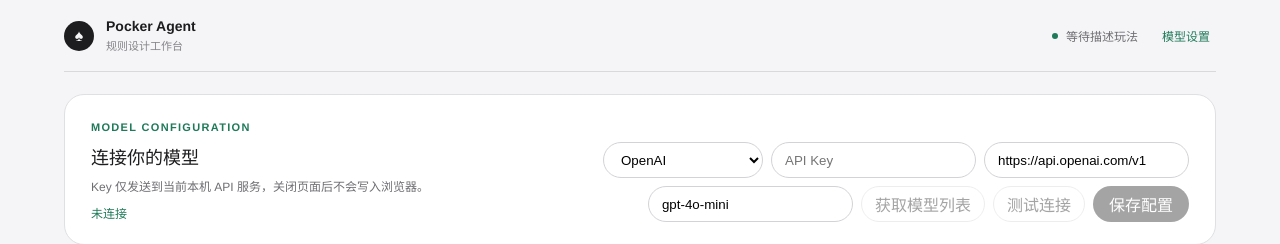
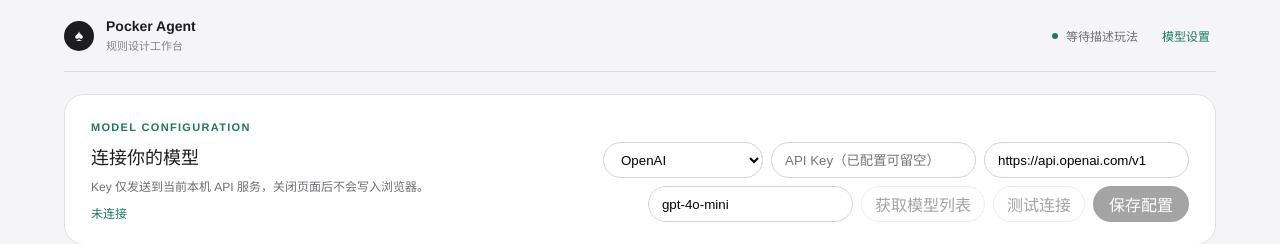
Before and after one commit to REI-330/pocker-agent, a React (Vite) app in the folder frontend/: page / in a window 1280 px wide. Both pictures are taken after a click on the button "模型设置". Shown: the top 244 px of the page. Built offline with nearby package versions, Linux system fonts and the light colour scheme; no server answers.

Commit message:
Fix provider presets and reuse configured model

```diff
--- a/frontend/src/main.tsx
+++ b/frontend/src/main.tsx
@@ -63,11 +63,12 @@ function App() {
     if (value === 'OpenAI') setBaseUrl('https://api.openai.com/v1')
     if (value === 'DeepSeek') setBaseUrl('https://api.deepseek.com/v1')
     if (value === 'Gemini') setBaseUrl('https://generativelanguage.googleapis.com/v1beta/openai')
+    if (value === 'APIPATHS') setBaseUrl('https://apipaths.com/v1')
     if (value === 'Custom') setBaseUrl('')
   }
 
   async function loadModels() {
-    if (!apiKey.trim() || busy) return
+    if ((!apiKey.trim() && connectionState === '未连接') || busy) return
     setBusy(true); setError('')
     try {
       const response = await fetch(`${API}/api/agent/models`, { method: 'POST', headers: {'Content-Type':'application/json'}, body: JSON.stringify({ api_key: apiKey, base_url: baseUrl }) })
@@ -79,7 +80,7 @@ function App() {
   }
 
   async function testConnection() {
-    if (!apiKey.trim() || busy) return
+    if ((!apiKey.trim() && connectionState === '未连接') || busy) return
     setBusy(true); setError('')
     try {
       const response = await fetch(`${API}/api/agent/test-connection`, { method: 'POST', headers: {'Content-Type':'application/json'}, body: JSON.stringify({ api_key: apiKey, base_url: baseUrl, model }) })
@@ -155,7 +156,7 @@ function App() {
 
   return <main className="shell">
     <header className="topbar"><div className="brand"><span className="brand-mark">♠</span><div><strong>Pocker Agent</strong><small>规则设计工作台</small></div></div><div className="top-actions"><span className="status"><span className="dot" />{status}</span><button className="config-link" onClick={() => setShowConfig(!showConfig)}>模型设置</button></div></header>
-    {showConfig && <section className="config-panel"><div><span className="kicker">MODEL CONFIGURATION</span><h2>连接你的模型</h2><p>Key 仅发送到当前本机 API 服务，关闭页面后不会写入浏览器。</p><strong className="connection-state">{connectionState}</strong></div><div className="config-fields"><select value={provider} onChange={event => selectProvider(event.target.value)}><option>OpenAI</option><option>DeepSeek</option><option>Gemini</option><option>Custom</option></select><input type="password" value={apiKey} onChange={event => setApiKey(event.target.value)} placeholder="API Key" autoComplete="off" /><input value={baseUrl} onChange={event => setBaseUrl(event.target.value)} placeholder="Base URL" /><input list="model-options" value={model} onChange={event => setModel(event.target.value)} placeholder="Model" /><datalist id="model-options">{models.map(item => <option key={item} value={item} />)}</datalist><div className="config-buttons"><button className="secondary" onClick={loadModels} disabled={!apiKey.trim() || busy}>获取模型列表</button><button className="secondary" onClick={testConnection} disabled={!apiKey.trim() || busy}>测试连接</button><button className="primary" onClick={configureModel} disabled={!apiKey.trim() || busy}>保存配置</button></div></div></section>}
+    {showConfig && <section className="config-panel"><div><span className="kicker">MODEL CONFIGURATION</span><h2>连接你的模型</h2><p>Key 仅发送到当前本机 API 服务，关闭页面后不会写入浏览器。</p><strong className="connection-state">{connectionState}</strong></div><div className="config-fields"><select value={provider} onChange={event => selectProvider(event.target.value)}><option>OpenAI</option><option>DeepSeek</option><option>Gemini</option><option>APIPATHS</option><option>Custom</option></select><input type="password" value={apiKey} onChange={event => setApiKey(event.target.value)} placeholder="API Key（已配置可留空）" autoComplete="off" /><input value={baseUrl} onChange={event => setBaseUrl(event.target.value)} placeholder="Base URL（含 /v1）" /><input list="model-options" value={model} onChange={event => setModel(event.target.value)} placeholder="Model" /><datalist id="model-options">{models.map(item => <option key={item} value={item} />)}</datalist><div className="config-buttons"><button className="secondary" onClick={loadModels} disabled={(!apiKey.trim() && connectionState === '未连接') || busy}>获取模型列表</button><button className="secondary" onClick={testConnection} disabled={(!apiKey.trim() && connectionState === '未连接') || busy}>测试连接</button><button className="primary" onClick={configureModel} disabled={!apiKey.trim() || busy}>保存配置</button></div></div></section>}
     <section className="hero"><p className="eyebrow">GAME DESIGN LOOP</p><h1>把一句玩法想法，变成一局可玩的牌局。</h1><p className="lede">描述规则，和 Agent 一起补全细节。确认后运行模拟，检查每一步牌局状态。</p></section>
     <section className="workspace">
       <div className="panel conversation"><div className="panel-head"><div><span className="kicker">01 / CLARIFY</span><h2>玩法对话</h2></div><Sparkles size={18} /></div><div className="thread">{turns.length === 0 && <div className="empty">从一句玩法描述开始。Agent 会追问玩家、牌组、动作和胜负条件。</div>}{turns.map((turn, index) => <div className={`bubble ${turn.role}`} key={index}><span>{turn.role === 'user' ? '你' : 'Agent'}</span><p>{turn.content}</p></div>)}</div><div className="composer"><textarea value={input} onChange={event => setInput(event.target.value)} onKeyDown={event => { if (event.key === 'Enter' && (event.metaKey || event.ctrlKey)) askAgent() }} placeholder="描述你想设计的扑克牌游戏…" /><button onClick={askAgent} disabled={busy || !input.trim()} title="发送"><Send size={17} /></button></div></div>
```
